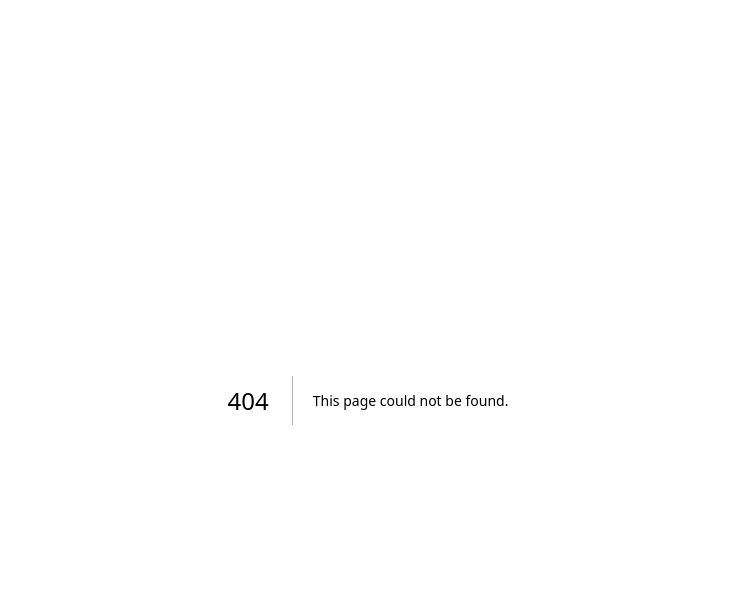
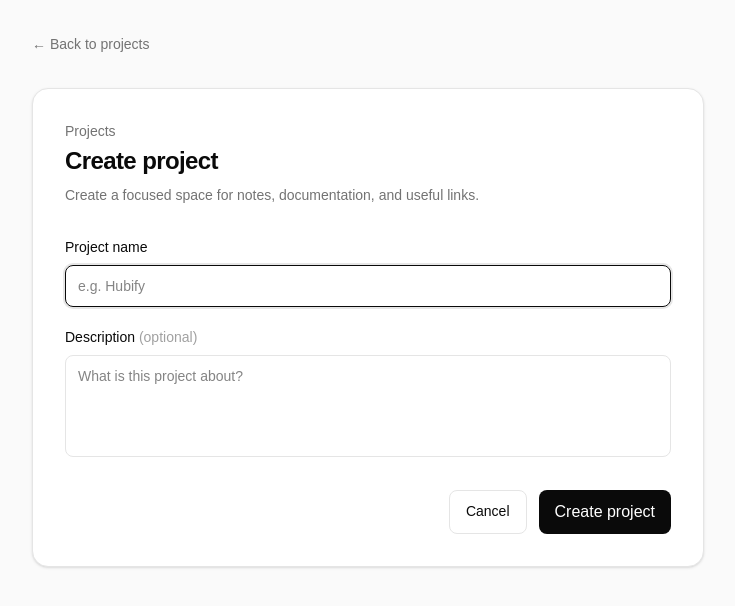
Before and after one commit to Assyauq26/Hubify, a Next.js app: page /dashboard/projects/new in a window 1280 px wide. Before the commit this address had no page. Shown: the top 606 px of the page, without its empty margins (272-1007 px from the left). Built offline with nearby package versions, Linux system fonts and the light colour scheme.

Commit message:
feat(projects): add create project page

```diff
--- /dev/null
+++ b/app/dashboard/projects/new/page.tsx
@@ -0,0 +1,32 @@
+import Link from 'next/link'
+import { createProject } from '../actions'
+
+export default function NewProjectPage() {
+  return (
+    <main className="min-h-screen bg-neutral-50 px-5 py-8 text-neutral-950 sm:px-8">
+      <div className="mx-auto max-w-2xl">
+        <Link href="/dashboard" className="text-sm text-neutral-500 hover:text-neutral-950">← Back to projects</Link>
+        <div className="mt-8 rounded-2xl border border-neutral-200 bg-white p-6 shadow-sm sm:p-8">
+          <p className="text-sm font-medium text-neutral-500">Projects</p>
+          <h1 className="mt-1 text-2xl font-semibold tracking-tight">Create project</h1>
+          <p className="mt-2 text-sm text-neutral-500">Create a focused space for notes, documentation, and useful links.</p>
+
+          <form action={createProject} className="mt-8 space-y-5">
+            <label className="block text-sm font-medium">
+              Project name
+              <input name="name" required autoFocus className="mt-2 w-full rounded-lg border border-neutral-200 px-3 py-2.5 outline-none focus:border-neutral-950 focus:ring-2 focus:ring-neutral-950/10" placeholder="e.g. Hubify" />
+            </label>
+            <label className="block text-sm font-medium">
+              Description <span className="font-normal text-neutral-400">(optional)</span>
+              <textarea name="description" rows={4} className="mt-2 w-full resize-none rounded-lg border border-neutral-200 px-3 py-2.5 outline-none focus:border-neutral-950 focus:ring-2 focus:ring-neutral-950/10" placeholder="What is this project about?" />
+            </label>
+            <div className="flex justify-end gap-3 pt-2">
+              <Link href="/dashboard" className="rounded-lg border border-neutral-200 px-4 py-2.5 text-sm font-medium hover:bg-neutral-50">Cancel</Link>
+              <button type="submit" className="rounded-lg bg-neutral-950 px-4 py-2.5 text-sm font-medium text-white hover:bg-neutral-800">Create project</button>
+            </div>
+          </form>
+        </div>
+      </div>
+    </main>
+  )
+}
```
